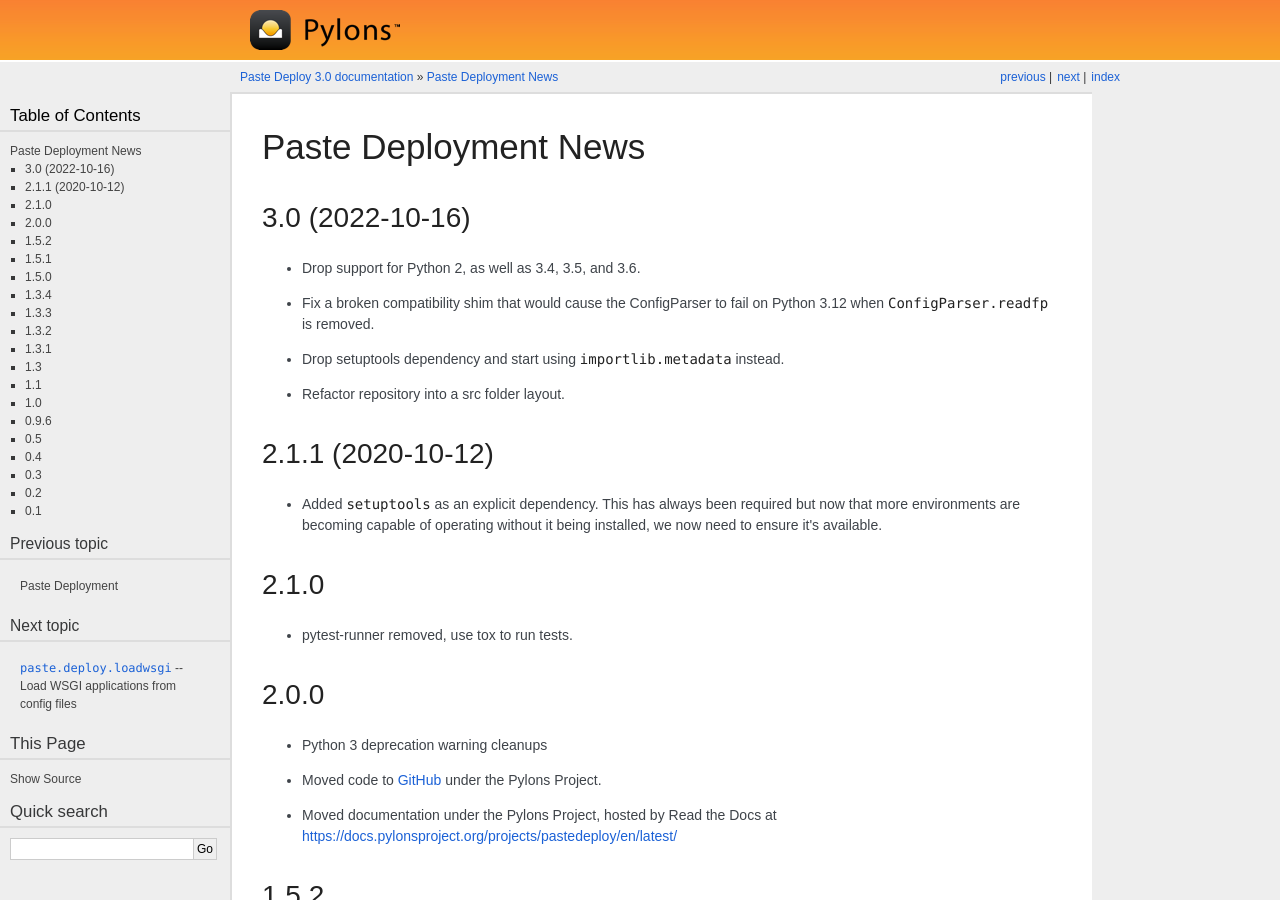
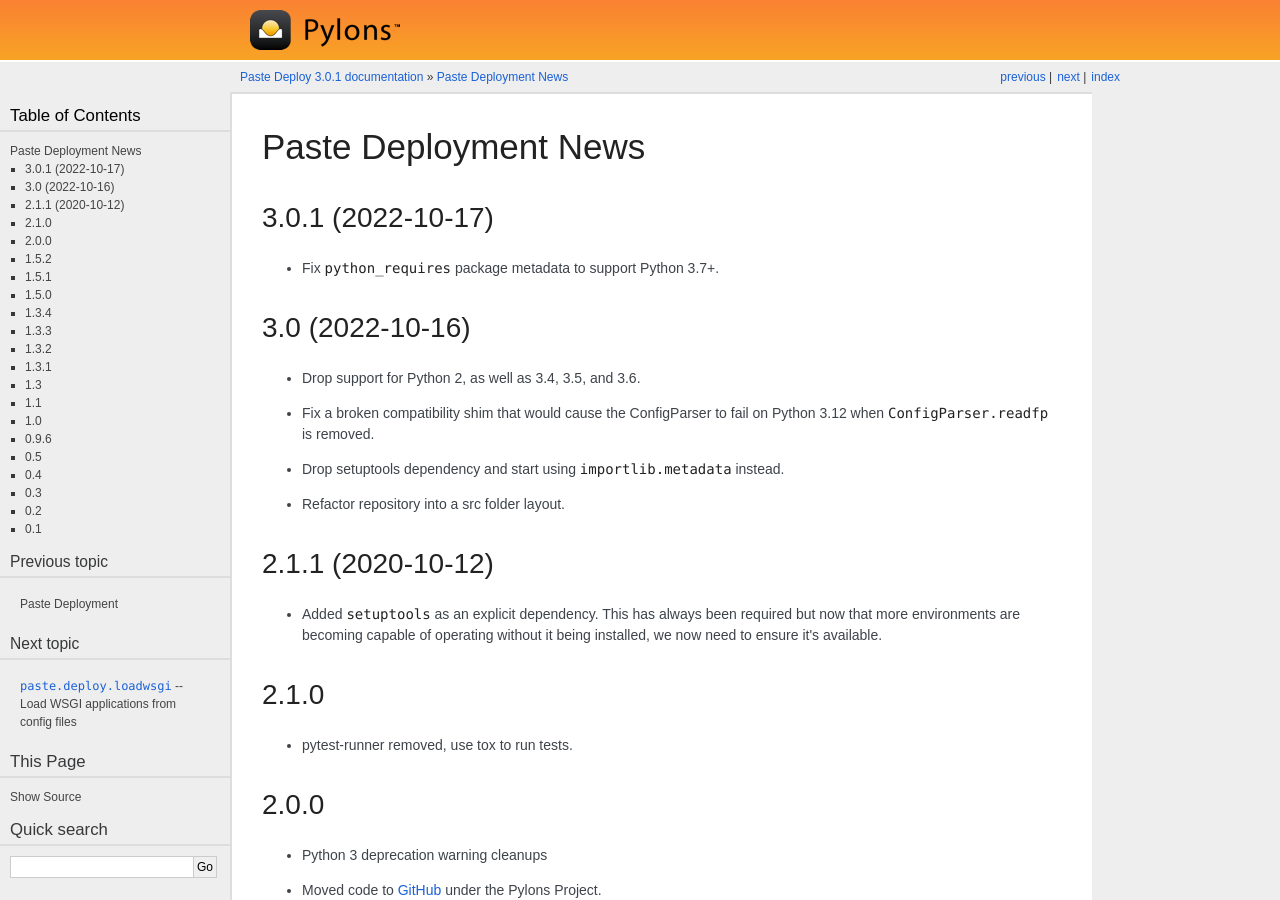
Before and after one commit to Pylons/pastedeploy, a Sphinx documentation site: the page built from docs/news.rst, in a window 1280 px wide and 900 px high. Built offline with Sphinx 7.4.7, drawn with Linux system fonts in a browser that asks for light colours; some web fonts are replaced; some of the changed text lies outside the part shown.

Commit message:
add python_requires metadata

```diff
--- a/docs/news.rst
+++ b/docs/news.rst
@@ -1,5 +1,10 @@
 Paste Deployment News
 =====================
+
+3.0.1 (2022-10-17)
+------------------
+
+* Fix ``python_requires`` package metadata to support Python 3.7+.
 
 3.0 (2022-10-16)
 ----------------
--- a/setup.cfg
+++ b/setup.cfg
@@ -1,6 +1,6 @@
 [metadata]
 name = PasteDeploy
-version = 3.0
+version = 3.0.1
 author = Ian Bicking
 author_email = pylons-discuss@googlegroups.com
 maintainer = Michael Merickel
@@ -39,6 +39,7 @@ project_urls =
     Issue Tracker = https://github.com/Pylons/pastedeploy/issues
 
 [options]
+python_requires = >= 3.7
 package_dir =
     =src
 packages = find:
```
